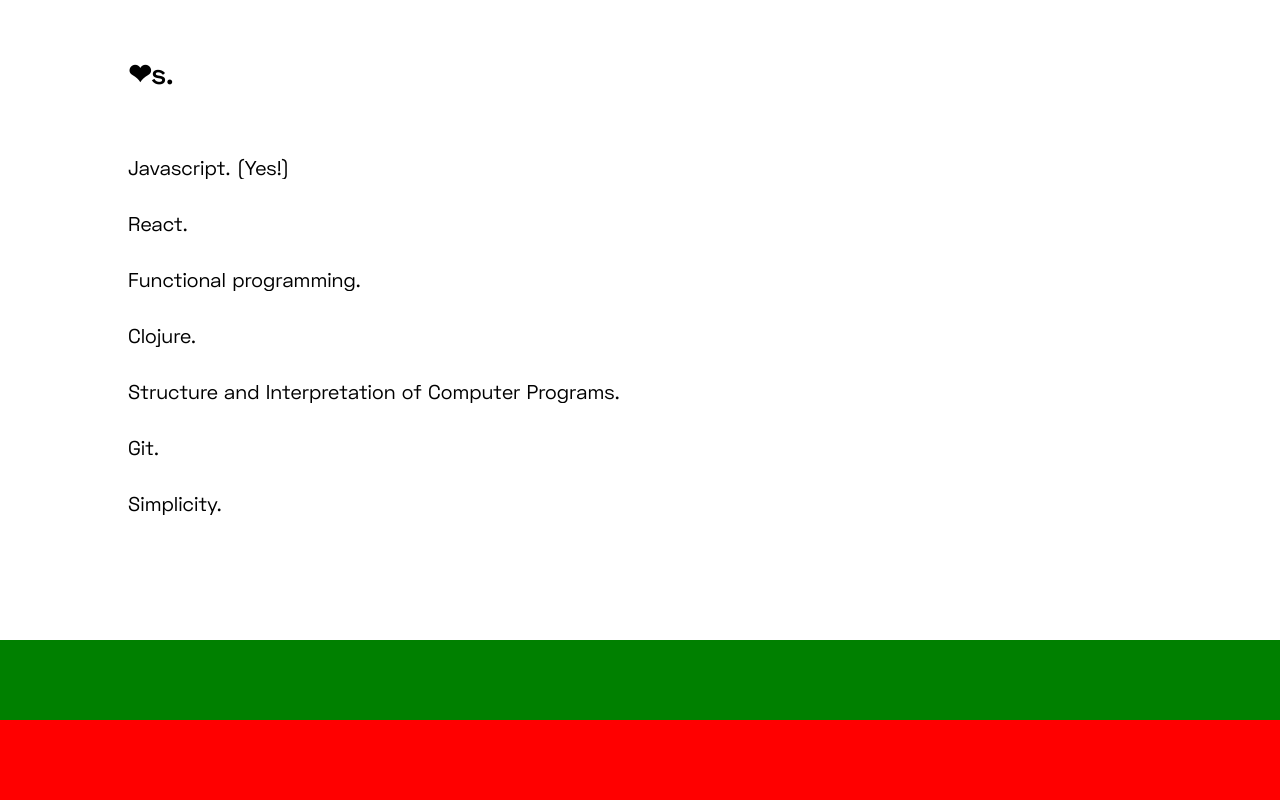
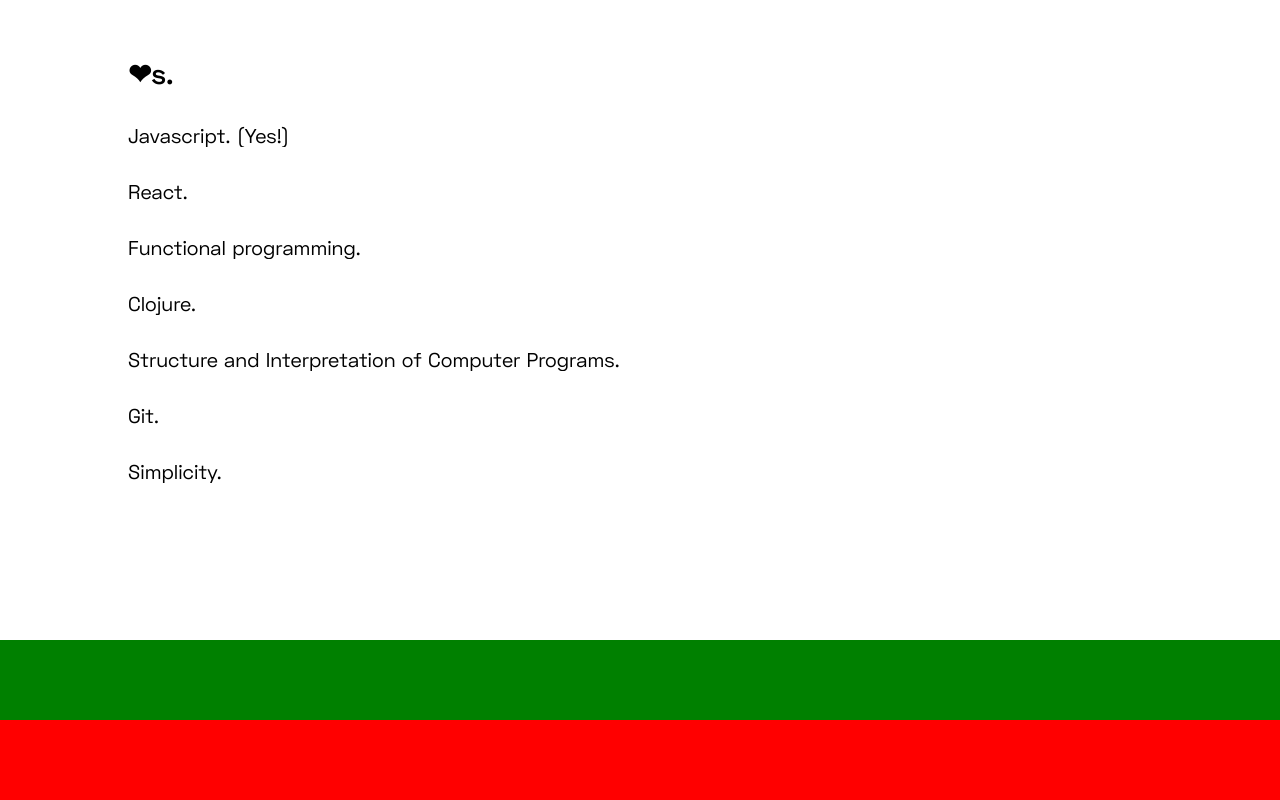
Before and after one commit to papermana/dominik.click, a Gatsby site: page / in a window 1280 px wide. Shown: the part 1040-1840 px from the top of the page. Built offline with nearby package versions, Linux system fonts and the light colour scheme; Gatsby itself is replaced by a stand-in of ours.

Commit message:
Decrease whitespace between list header and first item

```diff
--- a/src/components/layout.css
+++ b/src/components/layout.css
@@ -60,7 +60,7 @@
 h1,
 h2,
 p,
-li {
+li:not(:first-child) {
   margin: 2rem 0;
 }
 
```
